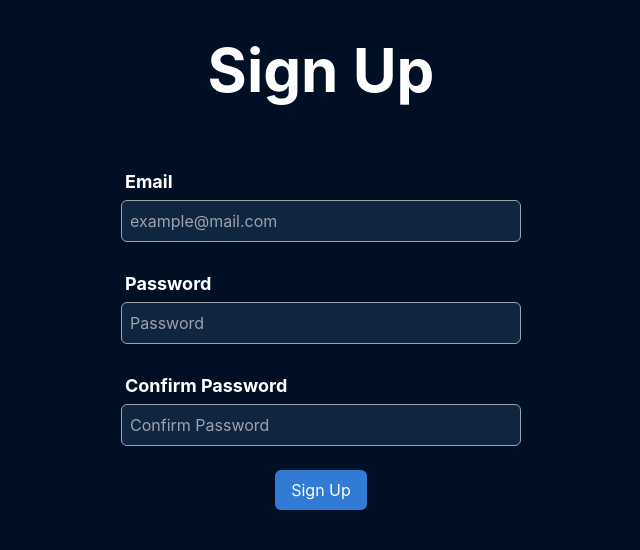
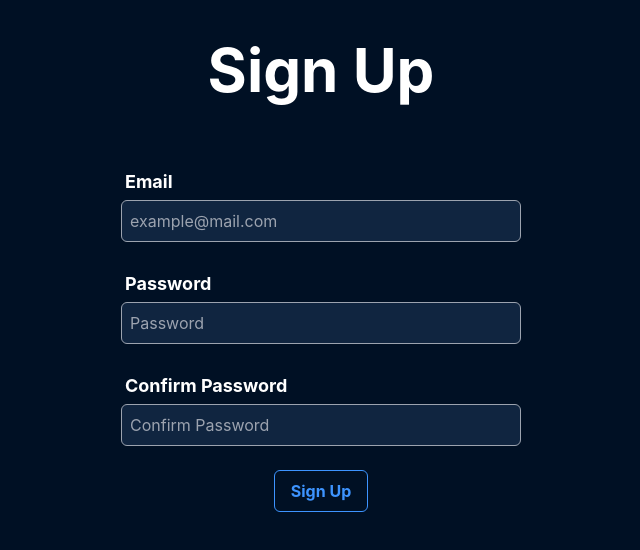
Before and after one commit to Joe-Moussally/Shipping-Platform-Laravel-React, a React (Create React App) app in the folder react-platform/: page /register in a window 1280 px wide. Shown: the top 550 px of the page, without its empty margins (319-959 px from the left). Built offline with nearby package versions, Linux system fonts and the light colour scheme.

Commit message:
Adding outlined property to Button component

```diff
--- a/react-platform/src/components/Button.js
+++ b/react-platform/src/components/Button.js
@@ -2,11 +2,21 @@ import React from 'react'
 
 function Button({
     text,
+    onClick=() => {},
+    outlined=false,
     ...rest
 }) {
   return (
     <div
-        className='text-white bg-[#317bd6] w-fit py-2 px-4 rounded-md'
+        onClick={onClick}
+        className={
+            `hover:cursor-pointer w-fit py-2 px-4 rounded-md transition-all duration-300
+            ${
+                !outlined?'text-[#3d94ff] border-[#3d94ff] border-[1.6px] font-bold'
+                :'text-white bg-[#317bd6] hover:bg-[#275da1] font-semibold'
+            }
+            `
+        }
         style={
             rest.style?
             {...rest.style}
```
